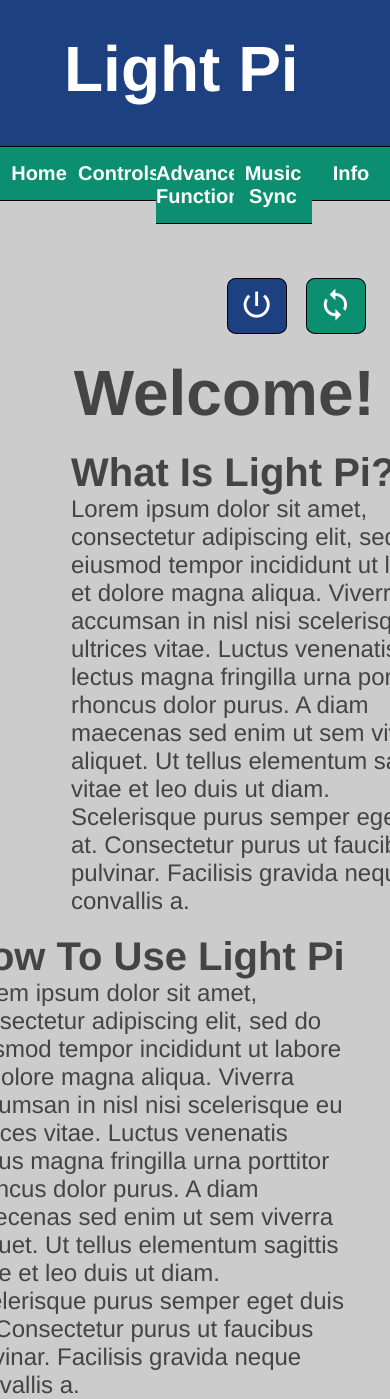
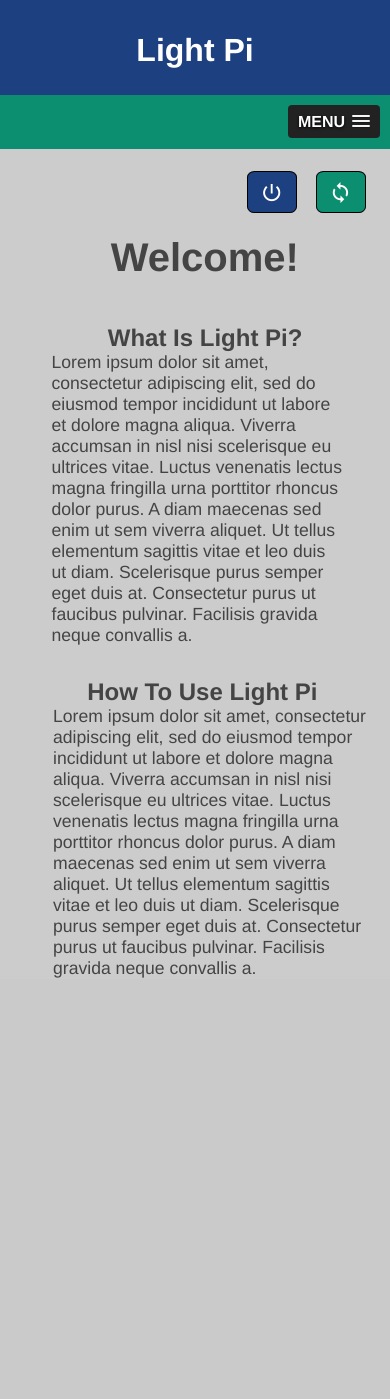
Before and after one commit to mpatti7/thesis, a Flask app: page / in a window 390 px wide; the page is wider, and only the part inside the window is pictured. After the commit the page ends 978 px from the top of that part, so only its background shows below. Run offline with Flask 2, Linux system fonts and the light colour scheme.

Commit message:
layout and home page responsive for laptop screens and iphone 12. added mobile navmenu using slicknav

```diff
--- a/static/css/index.css
+++ b/static/css/index.css
@@ -1,3 +1,8 @@
+*{
+	margin: 0;
+	padding: 0;
+}
+
 .home{
 	/* margin-top: 75px; */
 	margin-top: 5%;
@@ -43,3 +48,83 @@
 #right p{
 	font-size: 150%;
 }
+
+@media only screen and (max-width: 1280px){
+	.home{
+		font-size: 150%;
+	}
+
+	#left{
+		max-width: 450;
+		width: 40%;
+		margin-left: 5%;
+	}
+
+	#left h3{
+		font-size: 200%;
+	}
+
+	#left p{
+		font-size: 110%;
+	}
+
+	#right{
+		max-width: 450;
+		width: 40%;
+		margin-right: 5%;
+		margin-top: 3%;
+	}
+
+	#right h3{
+		font-size: 200%;
+	}
+
+	#right p{
+		font-size: 110%;
+	}
+}
+
+@media only screen and (max-width: 767px){
+	.home{
+		font-size: 125%;
+		/* margin-top: 5em; */
+		margin-left: 5%;
+	}
+
+	#left{
+		max-width: 500px;
+		width: 75%;
+		/* margin-left: 5%; */
+	}
+
+	#left h3{
+		font-size: 150%;
+		text-align: center;
+		margin-left: 5%;
+		margin-top: 1em;
+	}
+
+	#left p{
+		font-size: 110%;
+	}
+
+	#right{
+		max-width: 500px;
+		width: 75%;
+		margin-right: 5%;
+		margin-top: 2em;
+	}
+
+	#right h3{
+		font-size: 150%;
+		text-align: center;
+		margin-right: 15%;
+	}
+
+	#right p{
+		font-size: 110%;
+		/* margin-right: 15%; */
+		/* padding-right: 2em; */
+		margin-left: -25px;
+	}
+}
--- a/static/css/main.css
+++ b/static/css/main.css
@@ -109,9 +109,91 @@ header{
   background-color: rgb(41, 233, 159);
 }
 
-/* @media only screen and (max-width: 1280px){
+.slicknav_menu{
+  display: none;
+}
 
-} */
+@media only screen and (max-width: 1280px){
+  .logo {
+    font-size: 300%;
+  }
+
+  .menu ul li{
+    width: 20%;
+  }
+
+  .menu ul li a {
+    font-size: 100%;
+    width: auto;
+  }
+
+  .rpiControls {
+    margin-right: 5%;
+    font-size: 200%;
+    margin-top: 1em;
+  }
+
+  .rpiControls form button{
+    margin: 22px 5px;
+    width: 50px;
+    font-size: 110%;
+  }
+
+  .rpiControls form #rpiOff .material-icons{
+    font-size: 65%;
+  }
+
+  .rpiControls form #rpiReboot .material-icons{
+    font-size: 65%;
+  }
+}
+
+@media only screen and (max-width: 767px){
+  .logo {
+    font-size: 200%;
+    text-align: center;
+    padding: 0;
+  }
+
+  .menu ul li{
+    display: none;
+  }
+
+  #mobilemenu{
+    display: block;
+    background-color: rgb(29, 64, 128) !important;
+  }
+
+  .slicknav_menu{
+    display: block;
+    background-color:  rgb(12, 143, 112) !important;
+  }
+  .slicknav_menu ul li a{
+    color: white !important;
+  }
+
+  .rpiControls {
+    margin-right: 5%;
+    font-size: 200%;
+    margin-top: 0;
+  }
+
+  .rpiControls form button{
+    /* margin: 22px 5px; */
+    width: 50px;
+    font-size: 110%;
+  }
+
+  .rpiControls form #rpiOff .material-icons{
+    font-size: 65%;
+  }
+
+  .rpiControls form #rpiReboot .material-icons{
+    font-size: 65%;
+  }
+
+
+}
 
 
 
--- /dev/null
+++ b/static/css/slicknav.css
@@ -0,0 +1,147 @@
+/*
+    Mobile Menu Core Style
+*/
+
+.slicknav_btn {
+	position: relative;
+	display: block;
+	vertical-align: middle;
+	float: right;
+	padding: 0.438em 0.625em 0.438em 0.625em;
+	line-height: 1.125em;
+	cursor: pointer;
+}
+.slicknav_menu .slicknav_menutxt {
+	display: block;
+	line-height: 1.188em;
+	float: left;
+}
+.slicknav_menu .slicknav_icon {
+	float: left;
+	margin: 0.188em 0 0 0.438em;
+}
+.slicknav_menu .slicknav_no-text {
+	margin: 0
+}
+.slicknav_menu .slicknav_icon-bar {
+	display: block;
+	width: 1.125em;
+	height: 0.125em;
+	-webkit-border-radius: 1px;
+	-moz-border-radius: 1px;
+	border-radius: 1px;
+	-webkit-box-shadow: 0 1px 0 rgba(0, 0, 0, 0.25);
+	-moz-box-shadow: 0 1px 0 rgba(0, 0, 0, 0.25);
+	box-shadow: 0 1px 0 rgba(0, 0, 0, 0.25);
+}
+.slicknav_btn .slicknav_icon-bar + .slicknav_icon-bar {
+	margin-top: 0.188em
+}
+.slicknav_nav {
+	clear: both
+}
+.slicknav_nav ul, .slicknav_nav li {
+	display: block
+}
+.slicknav_nav .slicknav_arrow {
+	font-size: 0.8em;
+	margin: 0 0 0 0.4em;
+}
+.slicknav_nav .slicknav_item {
+	display: block;
+	cursor: pointer;
+}
+.slicknav_nav a {
+	display: block
+}
+.slicknav_nav .slicknav_item a {
+	display: inline
+}
+.slicknav_menu:before, .slicknav_menu:after {
+	content: " ";
+	display: table;
+}
+.slicknav_menu:after {
+	clear: both
+}
+/* IE6/7 support */
+.slicknav_menu {
+*zoom: 1
+}
+/*
+    User Default Style
+    Change the following styles to modify the appearance of the menu.
+*/
+
+.slicknav_menu {
+	font-size: 16px;
+}
+/* Button */
+.slicknav_btn {
+	margin: 5px 5px 6px;
+	text-decoration: none;
+	text-shadow: 0 1px 1px rgba(255, 255, 255, 0.75);
+	-webkit-border-radius: 4px;
+	-moz-border-radius: 4px;
+	border-radius: 4px;
+	background-color: #222222;
+}
+/* Button Text */
+.slicknav_menu .slicknav_menutxt {
+	color: #FFF;
+	font-weight: bold;
+	text-shadow: 0 1px 3px #000;
+}
+/* Button Lines */
+.slicknav_menu .slicknav_icon-bar {
+	background-color: #f5f5f5;
+}
+.slicknav_menu {
+	background: #4c4c4c;
+	padding: 5px;
+}
+.slicknav_nav {
+	color: #fff;
+	margin: 0;
+	padding: 0;
+	font-size: 0.875em;
+}
+.slicknav_nav, .slicknav_nav ul {
+	list-style: none;
+	overflow: hidden;
+}
+.slicknav_nav ul {
+	padding: 0;
+	margin: 0 0 0 20px;
+}
+.slicknav_nav .slicknav_item {
+	padding: 5px 10px;
+	margin: 2px 5px;
+}
+.slicknav_nav a {
+	padding: 5px 10px;
+	margin: 2px 5px;
+	text-decoration: none;
+	color: #fff;
+}
+.slicknav_nav .slicknav_item a {
+	padding: 0;
+	margin: 0;
+}
+.slicknav_nav .slicknav_item:hover {
+	-webkit-border-radius: 6px;
+	-moz-border-radius: 6px;
+	border-radius: 6px;
+	background: #ccc;
+	color: #fff;
+}
+.slicknav_nav a:hover {
+	-webkit-border-radius: 6px;
+	-moz-border-radius: 6px;
+	border-radius: 6px;
+	background: #ccc;
+	color: #222;
+}
+.slicknav_nav .slicknav_txtnode {
+	margin-left: 15px;
+}
--- a/templates/layout.html
+++ b/templates/layout.html
@@ -6,12 +6,27 @@
         <link rel="stylesheet" href="https://fonts.googleapis.com/icon?family=Material+Icons"> <!--Google Icons-->
 
         <meta name="viewport" content="width=device-width, initial-scale=1.0">
+
+
+        <link rel="stylesheet" href="{{ url_for('static', filename='css/slicknav.css') }}">
+        <script src="https://ajax.googleapis.com/ajax/libs/jquery/3.3.1/jquery.min.js"></script>
+        <!-- <script src="js/jquery.slicknav.min.js"></script> -->
+        <script src="{{ url_for('static', filename='css/jquery.slicknav.min.js') }}"></script>
+        <script type="text/javascript">
+          $(document).ready(function () {
+            $('.menu').slicknav({ prependTo: "#mobilemenu" });
+          });
+        </script>
+
     </head>
   <body>
+
+
+
     <header>
       <div class="container">
         <h1 class="logo">Light Pi</h1>
-        <strong><nav class="menu">
+        <strong><nav class="menu" id="navMenu">
           <ul>
             <li><a href="{{ url_for('index') }}">Home</a></li>
             <li><a href="{{ url_for('controls') }}">Controls</a></li>
@@ -22,7 +37,7 @@
         </nav></strong>
 
         <br>
-
+        <nav id="mobilemenu"></nav>
 
         <div class="rpiControls">
           <!-- <strong><label for="rpiControls">Raspberry Pi Controls</label></strong> -->
@@ -39,6 +54,7 @@
         </div>
       </div>
     </header>
+
     <div class="container">
       {% block content %}
       {% endblock %}
```
Also changed, not shown: static/css/12_slicknav.html (added, +114 -0 lines), static/css/jquery.slicknav.min.js (added).
